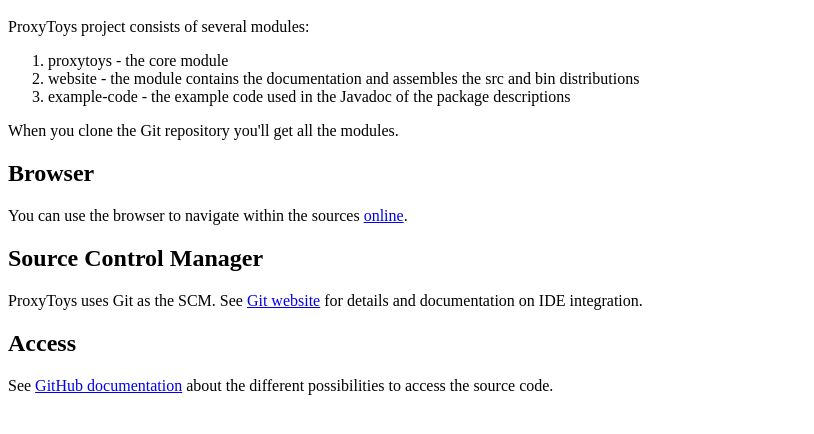
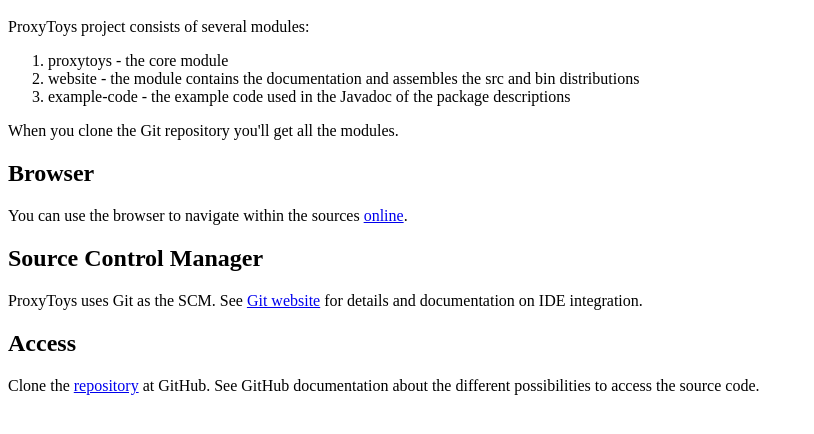
Before and after one commit to proxytoys/proxytoys, a plain HTML site: page website/src/site/content/repository.html in a window 1280 px wide. Shown: the part 48-482 px from the top of the page, without its empty margins (0-814 px from the left). Drawn offline with Linux system fonts and the light colour scheme.

Commit message:
Improve source access description.

```diff
--- a/website/src/site/content/repository.html
+++ b/website/src/site/content/repository.html
@@ -30,12 +30,13 @@
 
     <h2 id="scm">Source Control Manager</h2>
 
-    ProxyToys uses Git as the SCM.  See <a href="http://git-scm.com/">Git website</a> for details and documentation on IDE integration.
+    ProxyToys uses Git as the SCM.  See <a href="http://git-scm.com/">Git website</a> for details and documentation on
+    IDE integration.
 
 	<h2 id="access">Access</h2>
 
-	See <a href="https://github.com/proxytoys/proxytoys.git">GitHub documentation</a> about the different possibilities to
-	access the source code.
+	Clone the <a href="https://github.com/proxytoys/proxytoys">repository</a> at GitHub. See GitHub documentation about
+	the different possibilities to access the source code.
 
   </body>
 </html>
```
